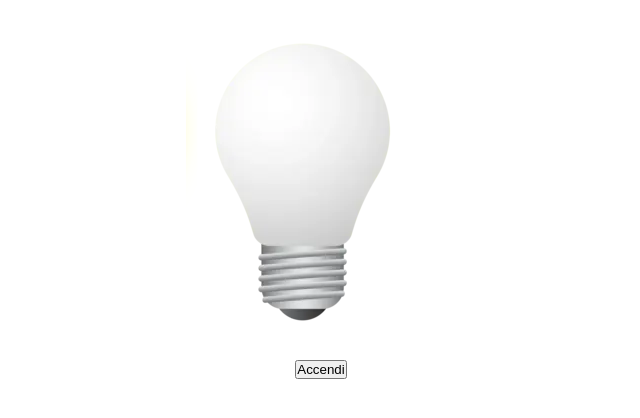
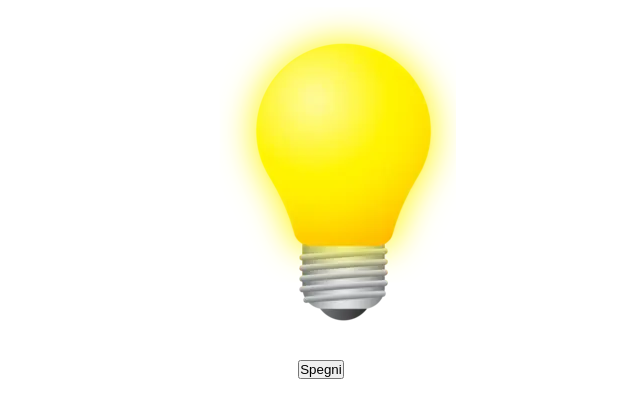
Before and after one commit to penso996/js-dom-1, a plain HTML site: page index.html in a window 1280 px wide. Both pictures are taken after a click on the button "Accendi". Shown: the whole page, without its empty margins (319-959 px from the left). Drawn offline with Linux system fonts and the light colour scheme.

Commit message:
fixed html, css and script

```diff
--- a/css/style.css
+++ b/css/style.css
@@ -6,7 +6,7 @@
 }
 
 /* CONTENT */
-#content {
+#mainContent {
     display: flex;
     flex-direction: column;
     align-items: center;
--- a/index.html
+++ b/index.html
@@ -5,13 +5,14 @@
     <meta charset="UTF-8">
     <meta name="viewport" content="width=device-width, initial-scale=1.0">
     <link rel="stylesheet" href="./css/style.css">
+
     <title>Lampadina</title>
 </head>
 
 <body>
-    <div id="content">
-        <img id="lampadina" src="./img/white_lamp.png" alt="lampada spenta">
-        <button id="bottone">Accendi</button>
+    <div id="mainContent">
+        <img id="lamp" src="./img/white_lamp.png" alt="lampadina spenta">
+        <button id="switchButton">Accendi</button>
     </div>
 
     <script src="./script.js"></script>
--- a/script.js
+++ b/script.js
@@ -0,0 +1,15 @@
+const lamp = document.getElementById("lamp");
+const switchButton = document.getElementById("switchButton");
+
+let state = false;
+switchButton.addEventListener("click", function () {
+    if (state) {
+        lamp.src = "./img/white_lamp.png";
+        switchButton.textContent = "Accendi";
+        state = false;
+    } else {
+        lamp.src = "./img/yellow_lamp.png";
+        switchButton.textContent = "Spegni";
+        state = true;
+    }
+});
```
